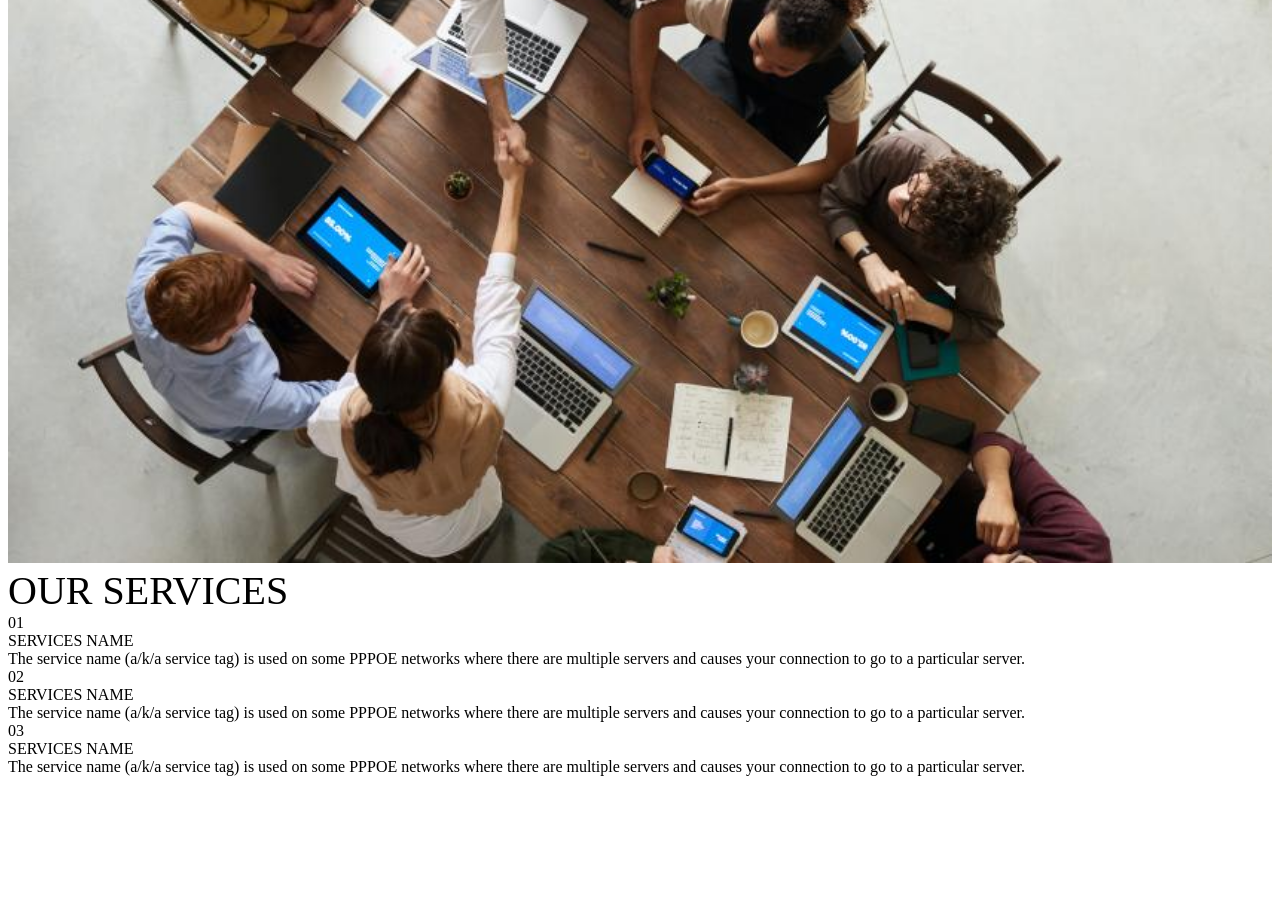
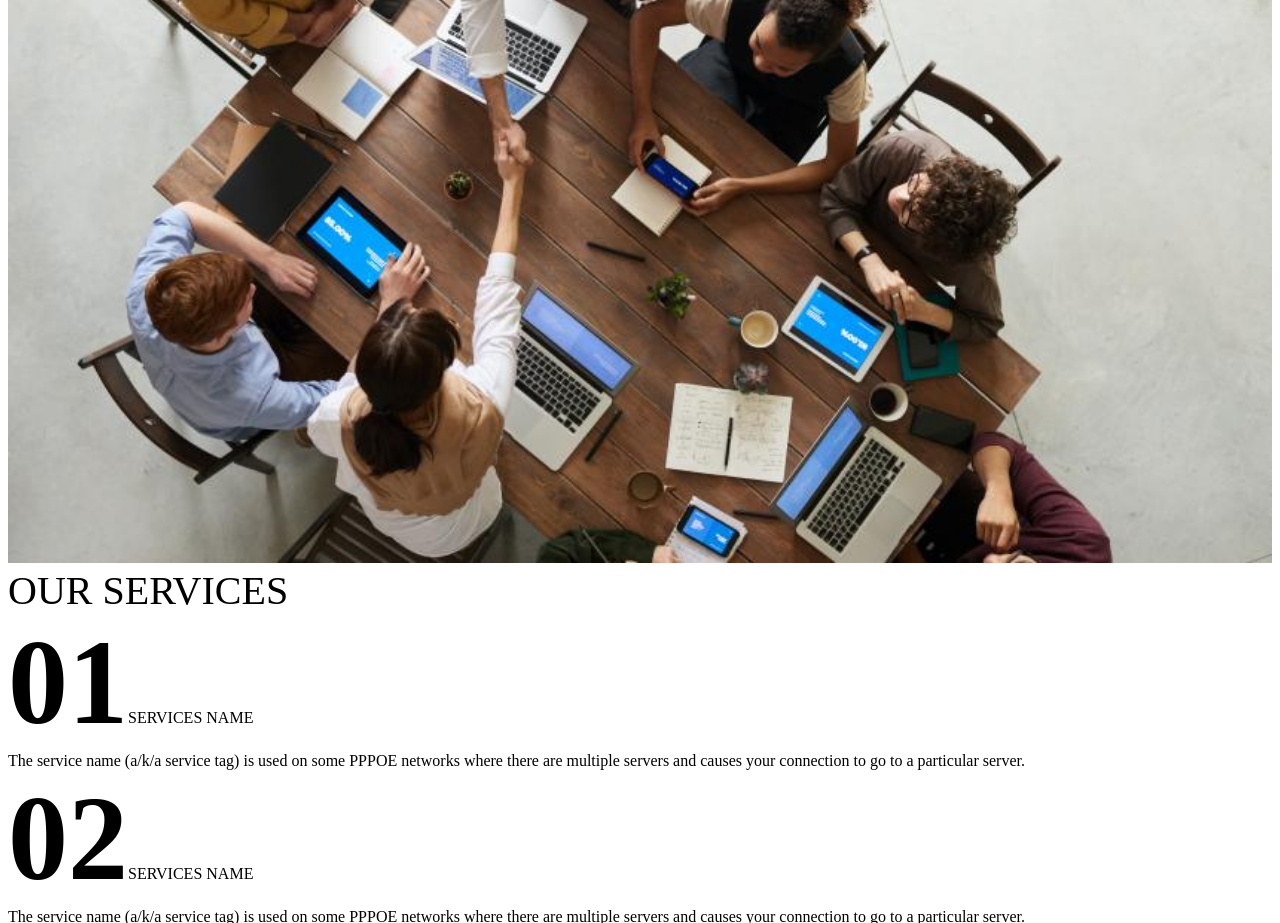
Before and after one commit to Nitin-1464/Layout-2-, a plain HTML site: page index.html in a window 1280 px wide. Shown: the part 151-1074 px from the top of the page. Before the commit the page ends 935 px from the top, so only its background shows below. Drawn offline with Linux system fonts and the light colour scheme.

Commit message:
Add files via upload

```diff
--- a/index.html
+++ b/index.html
@@ -12,16 +12,13 @@
     <main>
         <footer>
             <div class="services">OUR SERVICES</div>
-            <div>01</div>
-            <div>SERVICES NAME</div>
+            <div><strong> 01</strong>SERVICES NAME</div>
             <div>The service name (a/k/a service tag) is used on some PPPOE networks where there are multiple servers
                 and causes your connection to go to a particular server.</div>
-            <div>02</div>
-            <div>SERVICES NAME</div>
+            <div><strong> 02</strong>SERVICES NAME</div>
             <div>The service name (a/k/a service tag) is used on some PPPOE networks where there are multiple servers
                 and causes your connection to go to a particular server.</div>
-            <div c>03</div>
-            <div>SERVICES NAME</div>
+            <div><strong> 03</strong>SERVICES NAME</div>
             <div>The service name (a/k/a service tag) is used on some PPPOE networks where there are multiple servers
                 and causes your connection to go to a particular server.</div>
         </footer>
--- a/style.css
+++ b/style.css
@@ -37,3 +37,6 @@
     font-size: 40px;
     justify-content: center;
 }
+strong{
+    font-size: 120px;
+}
```
